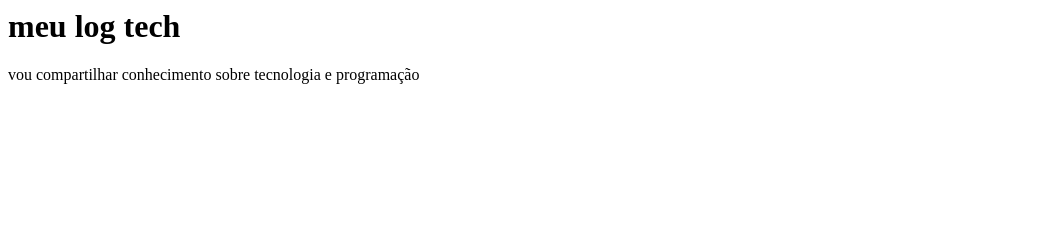
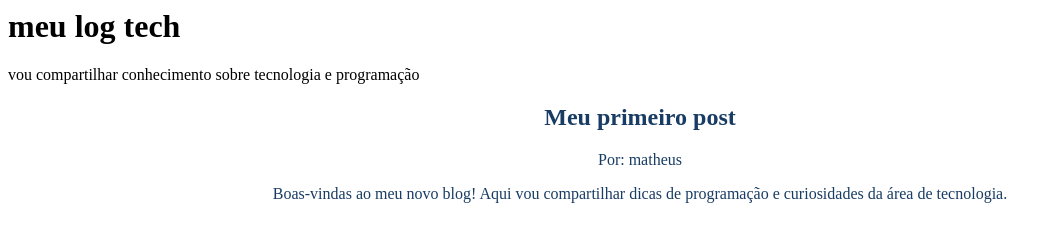
Before and after one commit to santosbarbozamatheus-boop/pagina-web, a plain HTML site: page index.html in a window 1280 px wide. Shown: the whole page, without its empty margins (0-1062 px from the left). Drawn offline with Linux system fonts and the light colour scheme.

Commit message:
Add files via upload

```diff
--- a/index.html
+++ b/index.html
@@ -3,8 +3,24 @@
 <html lang="en">
     <head>
         <meta charset="UTF-8">
-        <meta name="viewport" content="width=device-width,initial-scale=1.0">
+        <meta name="viewport"
+        content="width=device-width,initial-scale=1.0">
         <title>blog</title>
+        <style>
+            header{
+            background-color: #183C63;
+            color: #FFFFFF;
+
+            }
+            main{
+                background-color: #FFFFFF;
+                color: #183C63;
+                text-align: center;
+                max-width: 800px;
+                margin: 0 auto
+            }
+
+        </style>
      </head>
      </body>
       <h1
@@ -13,3 +29,8 @@
             vou compartilhar conhecimento sobre tecnologia e programação </p>
      </body>
      </html>
+     <main>
+        <h2>Meu primeiro post</h2>
+        <p>Por: matheus</p>
+        <p>Boas-vindas ao meu novo blog! Aqui vou compartilhar dicas de programação e curiosidades da área de tecnologia.</p>
+        </main>
```
